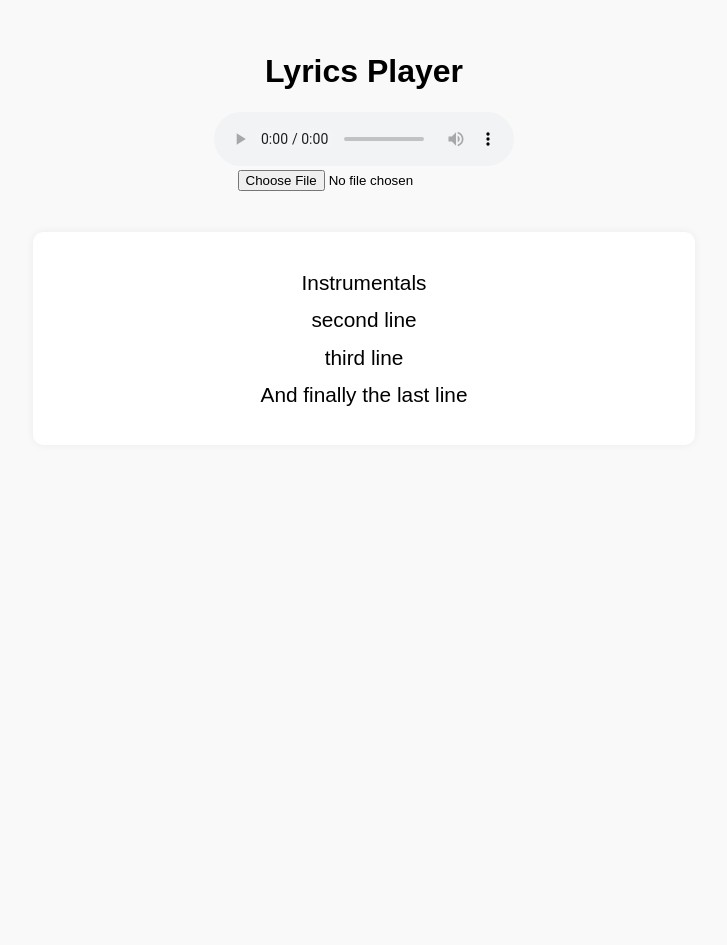
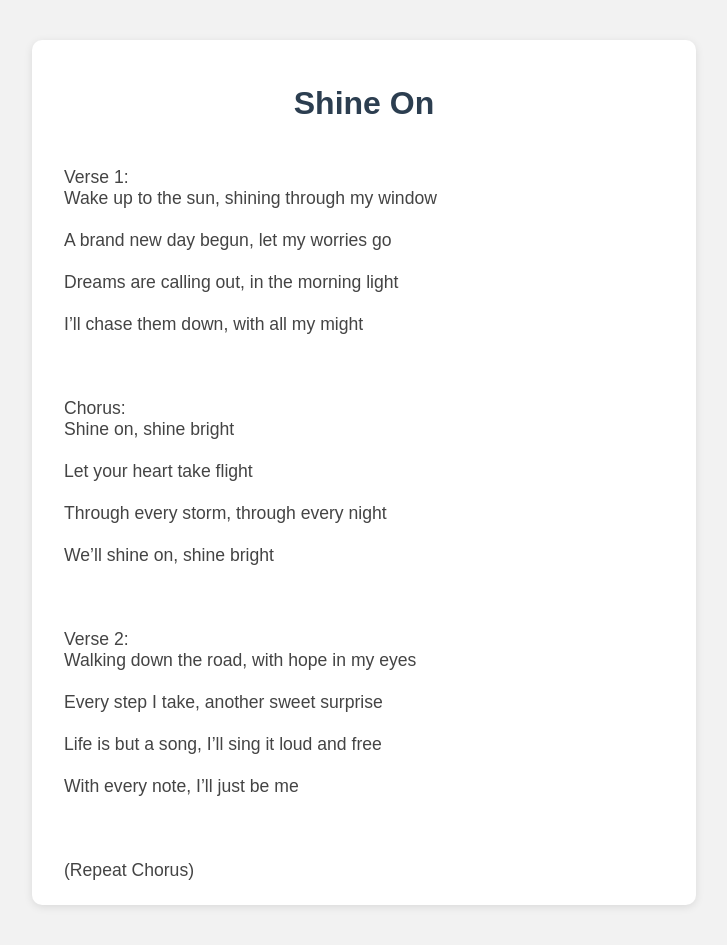
Before and after one commit to dammymakash/Tenth, a plain HTML site: page index.html in a window 1280 px wide. Shown: the whole page, without its empty margins (276-1003 px from the left). Before the commit the page ends 800 px from the top, so only its background shows below. Drawn offline with Linux system fonts and the light colour scheme.

Commit message:
Update index.html

```diff
--- a/index.html
+++ b/index.html
@@ -1,93 +1,67 @@
 <!DOCTYPE html>
 <html lang="en">
 <head>
-  <meta charset="UTF-8" />
-  <title>My Lyrics Player</title>
+    <meta charset="UTF-8">
+    <title>My Song</title>
     <style>
         body {
             font-family: Arial, sans-serif;
-      background: #f9f9f9;
-      margin: 0;
-      padding: 2em;
+            background: #f2f2f2;
+            margin: 40px;
+        }
+        .song-container {
+            background: #fff;
+            padding: 24px 32px;
+            border-radius: 10px;
+            box-shadow: 0 2px 8px rgba(0,0,0,0.1);
+            max-width: 600px;
+            margin: 0 auto;
+        }
+        h1 {
+            color: #2c3e50;
             text-align: center;
         }
-    #player-section {
-      margin-bottom: 2em;
+        .lyrics {
+            margin-top: 24px;
+            white-space: pre-line;
+            font-size: 1.1em;
+            color: #444;
         }
-    #lyrics {
-      margin-top: 2em;
-      font-size: 1.3em;
-      line-height: 1.8;
-      max-width: 600px;
-      margin-left: auto;
-      margin-right: auto;
-      background: #fff;
-      padding: 1.5em;
-      border-radius: 10px;
-      box-shadow: 0 0 8px rgba(0,0,0,0.06);
-    }
-    .highlight {
-      color: #e91e63;
-      font-weight: bold;
-      background: #ffe7f3;
-      border-radius: 4px;
-      padding: 2px 6px;
+        audio {
+            display: block;
+            margin: 30px auto 0 auto;
         }
     </style>
 </head>
 <body>
-  <h1>Lyrics Player</h1>
-  <div id="player-section">
-    <audio id="audio" controls></audio>
-    <br/>
-    <input type="file" id="audioUpload" accept="audio/*">
+    <div class="song-container">
+        <h1>Shine On</h1>
+        <div class="lyrics">
+            Verse 1:
+            Wake up to the sun, shining through my window<br>
+            A brand new day begun, let my worries go<br>
+            Dreams are calling out, in the morning light<br>
+            I’ll chase them down, with all my might<br><br>
+
+            Chorus:
+            Shine on, shine bright<br>
+            Let your heart take flight<br>
+            Through every storm, through every night<br>
+            We’ll shine on, shine bright<br><br>
+
+            Verse 2:
+            Walking down the road, with hope in my eyes<br>
+            Every step I take, another sweet surprise<br>
+            Life is but a song, I’ll sing it loud and free<br>
+            With every note, I’ll just be me<br><br>
+
+            (Repeat Chorus)
         </div>
-  <div id="lyrics"></div>
-  <script>
-    // Example lyrics with timestamps (seconds)
-    const lyrics = [
-      { time: 5, text: "Instrumentals" },
-      { time: 10, text: "second line" },
-      { time: 15, text: "third line" },
-      { time: 25, text: "And finally the last line" }
-    ];
-
-    // Render lyrics
-    const lyricsDiv = document.getElementById('lyrics');
-    lyricsDiv.innerHTML = lyrics.map((line, i) =>
-      `<span id="line-${i}" class="lyrics-line">${line.text}</span><br>`
-    ).join("");
-
-    // Handle audio upload
-    document.getElementById('audioUpload').addEventListener('change', function(event) {
-      const file = event.target.files[0];
-      if (file) {
-        const audio = document.getElementById('audio');
-        audio.src = URL.createObjectURL(file);
-        audio.load();
-      }
-    });
-
-    // Highlight lyrics with audio time
-    const audio = document.getElementById('audio');
-    let currentLine = -1;
-    audio.ontimeupdate = function() {
-      const time = audio.currentTime;
-      for (let i = 0; i < lyrics.length; i++) {
-        if (time >= lyrics[i].time && (i === lyrics.length - 1 || time < lyrics[i + 1].time)) {
-          if (currentLine !== i) {
-            if (currentLine >= 0) document.getElementById('line-' + currentLine).classList.remove('highlight');
-            document.getElementById('line-' + i).classList.add('highlight');
-            currentLine = i;
-          }
-          break;
-        }
-      }
-    };
-    audio.onended = function() {
-      if (currentLine >= 0) document.getElementById('line-' + currentLine).classList.remove('highlight');
-      currentLine = -1;
-    };
-  </script>
+        <!-- Optional: Add your own audio file -->
+        <!-- <audio controls>
+            <source src="yoursong.mp3" type="audio/mpeg">
+            Your browser does not support the audio element.
+        </audio> -->
+    </div>
 </body>
 </html>
```
Lines whose indentation alone changed are shown as unchanged.
